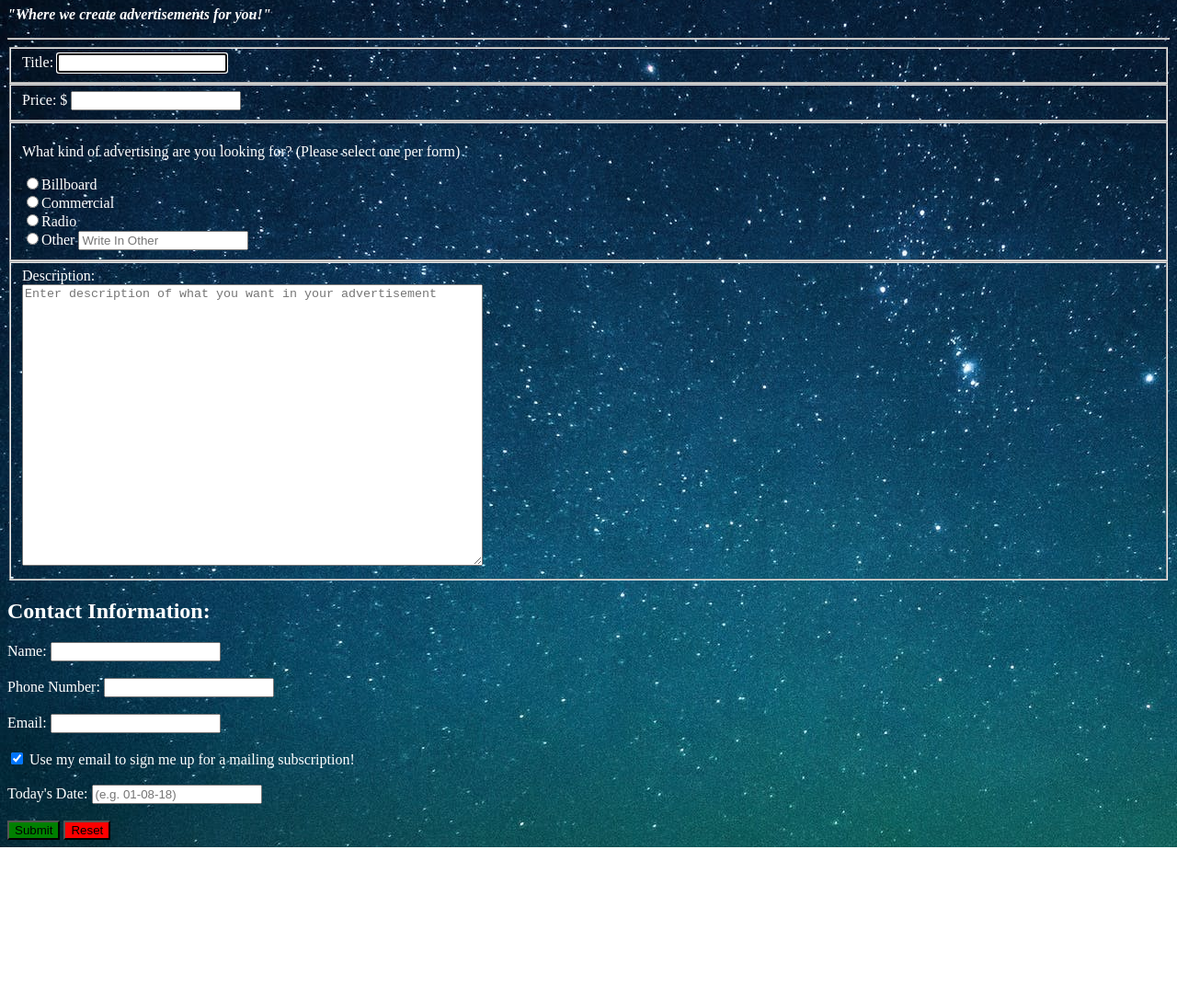
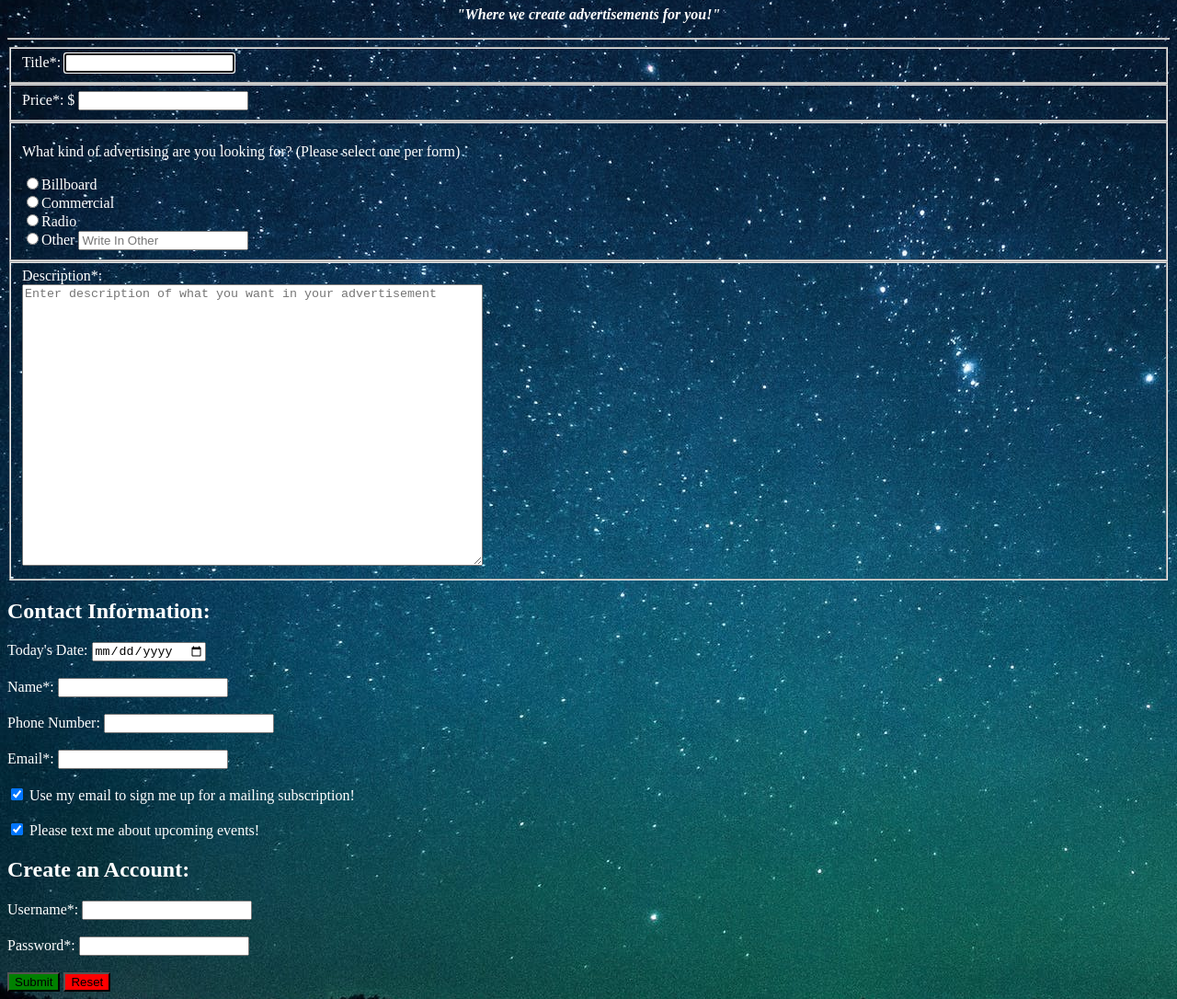
Before and after one commit to bettinatrejo/codeup-web-exercises, a plain HTML site: page advertisement.html in a window 1280 px wide. Shown: the part 73-1159 px from the top of the page at 92% size. Before the commit the page ends 994 px from the top, so only its background shows below. Drawn offline with Linux system fonts and the light colour scheme.

Commit message:
adjusted text-align

```diff
--- a/advertisement.html
+++ b/advertisement.html
@@ -16,6 +16,11 @@
             background-image:url("images/stars.jpg");
             color: white;
         }
+
+        header {
+            text-align: center;
+        }
+
     </style>
 
 </head>
@@ -26,14 +31,14 @@
             <p><em><strong>"Where we create advertisements for you!"</strong></em></p>
         </header>
         <hr>
-        <form action="https://hookb.in/vewDeJ3G" method="POST">
+        <form action="https://hookb.in/ZV8ObB4X" method="POST">
             <fieldset>
-            <label for="title">Title:</label>
+            <label for="title">Title*:</label>
             <input type="text" name="title" id="title" autofocus required><br>
             </fieldset>
 
             <fieldset>
-            <label for="price">Price:</label> $
+            <label for="price">Price*:</label> $
             <input type="number" step="any" name="price" id="price" required><br>
             </fieldset>
 
@@ -53,16 +58,20 @@
                     <input type="text" name="other_text" placeholder="Write In Other">
                 </label>
             </fieldset>
-
             <fieldset>
-            <label for="description">Description:</label><br>
+            <label for="description">Description*:</label><br>
             <textarea name="description" id="description" cols="60" rows="20" placeholder="Enter description of what you want in your advertisement" required></textarea>
             <br>
             </fieldset>
             <h2>Contact Information:</h2>
             <div>
-                <label for="name">Name:</label>
-                <input type="text" name="name" id="name">
+                <label for="date">Today's Date:</label>
+                <input type="date"  name="date" id="date">
+            </div>
+            <br>
+            <div>
+                <label for="name">Name*:</label>
+                <input type="text" name="name" id="name" required>
             </div>
             <br>
             <div>
@@ -71,23 +80,34 @@
             </div>
             <br>
             <div>
-                <label for="email">Email:</label>
+                <label for="email">Email*:</label>
                 <input type="email" name="email" id="email" required>
             </div>
             <br>
             <div>
-                <input type="checkbox" name="subscription" id="subscription" checked>
+                <input type="checkbox" name="subscription" id="subscription" value="true" checked>
                 <label for="subscription">Use my email to sign me up for a mailing subscription!</label>
             </div>
             <br>
             <div>
-                <label for="date">Today's Date:</label>
-                <input type="number" step="any" name="date" id="date" placeholder="(e.g. 01-08-18)">
+                <input type="checkbox" name="texts" id="texts" value="true" checked>
+                <label for="texts">Please text me about upcoming events!</label>
+            </div>
+            <h2>Create an Account:</h2>
+            <div>
+                <label for="username">Username*:</label>
+                <input type="text" name="username" id="username" required>
             </div>
             <br>
-
-            <button style="background-color:green;">Submit</button>
-            <button style="background-color:red;" type="reset">Reset</button>
+            <div>
+                <label for="password">Password*:</label>
+                <input type="password" name="password" id="password" required>
+            </div>
+            <br>
+            <footer>
+                <button style="background-color:green;">Submit</button>
+                <button style="background-color:red;" type="reset">Reset</button>
+            </footer>
         </form>
     </main>
 </body>
```
